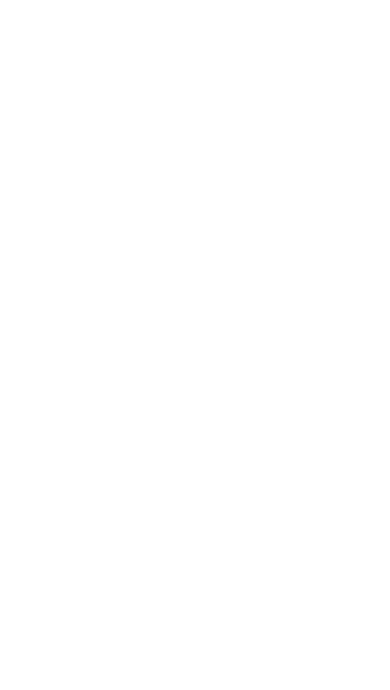
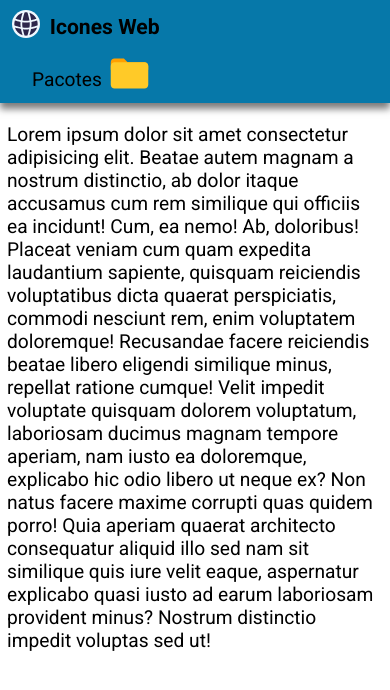
Before and after one commit to arthurferreira-dev/Testando-Icones, a plain HTML site: page index.html in a window 390 px wide. Drawn offline with Linux system fonts and the light colour scheme.

Commit message:
alpha v1.0

```diff
--- /dev/null
+++ b/css/fontes-css/roboto.css
@@ -0,0 +1,16 @@
+@charset "UTF-8";
+
+/*Roboto Google Fonts*/
+@import url('https://fonts.googleapis.com/css2?family=Roboto:ital,wght@0,100..900;1,100..900&display=swap');
+
+/*Em caso de error do sistema do Google Fonts*/
+@font-face {
+    font-family: 'Roboto v2';
+    src: url('../fonts/roboto/Roboto-Regular.ttf') format(truetype);
+    font-style: normal;
+    font-weight: normal;
+}
+
+:root {
+    --roboto: 'Roboto', 'Roboto v2', Arial, Helvetica, sans-serif;
+}
--- a/css/index.css
+++ b/css/index.css
@@ -1,4 +1,5 @@
 @charset "UTF-8";
+@import url('fontes-css/roboto.css');
 
 * {
     margin: 0px;
@@ -6,8 +7,67 @@
     box-sizing: border-box;
 }
 
+body {
+    font-family: var(--roboto);
+    font-size: 1.4em;
+}
+
 header {
     position: sticky;
     top: 0;
     z-index: 100;
+    padding: 12px;
+    background-color: #0678a9;
+    margin-bottom: 20px;
+    border: none;
 }
+
+header > * { /* Tudo que estiver dentro do 'header' */
+    display: inline;
+}
+
+header > h1#title-header {
+    text-align: left;
+    font-size: 1.35em;
+}
+
+header > img#icon-icweb {
+    height: 35px;
+    background-color: #f0f8ff;
+    border-radius: 50%; /* Arredondamento PERFEITO! */
+    margin-right: 5px;
+    margin-top: -2px;
+    margin-bottom: -4px;
+}
+
+header > img#icon-icweb:hover {
+    cursor: pointer;
+}
+
+img#folder {
+    margin-bottom: -10px;
+    height: 45px;
+}
+
+img#folder:hover {
+    cursor: pointer;
+}
+
+main {
+    margin: 7px;
+}
+
+nav.navbar > * {
+    display: inline;
+    margin-left: 35px;
+}
+
+a {
+    text-decoration: none;
+    color: #000;
+    transition-duration: .36s;
+}
+
+a:hover {
+    color: #fff;
+}
--- /dev/null
+++ b/css/media-query/index.css
@@ -0,0 +1,52 @@
+@charset "UTF-8";
+
+@media screen and (min-width: 320px) and (max-width: 480px) {
+    body {
+        font-size: 1.2em;
+    }
+
+    header {
+        box-shadow: 0px 6px 7px #00000084;
+    }
+
+    header > * {
+        display: block;
+    }
+
+    header > h1#title-header {
+        display: inline;
+        text-align: left;
+        font-size: 1.1em;
+    }
+
+    header > img#icon-icweb {
+        display: inline;
+        height: 28px;
+    }
+
+    nav.navbar > * {
+        display: block;
+        margin-left: 20px;
+        margin-top: 12px;
+    }
+}
+/*768px e 1023px*/
+@media screen and (min-width: 768px) and (max-width: 1024px) {
+    body {
+        font-size: 1.3em;
+    }
+
+    header > h1#title-header {
+        text-align: left;
+        font-size: 1.25em;
+    }
+
+    header > img#icon-icweb {
+        height: 30px;
+    }
+
+    nav.navbar > * {
+        display: inline;
+        margin-left: 14px;
+    }
+}
--- a/index.html
+++ b/index.html
@@ -5,13 +5,25 @@
     <meta name="viewport" content="width=device-width, initial-scale=1.0">
     <title>Testando Icones</title>
     <link rel="stylesheet" href="css/index.css">
+    <link rel="stylesheet" href="css/media-query/index.css">
 </head>
 <body>
     <header>
-
+        <img src="icons/logos/website.svg" alt="Icon - Icones Web" id="icon-icweb">
+        <h1 id="title-header">Icones Web</h1>
+        <nav class="navbar">
+            <li>
+                <a href="index.html">Pacotes</a>
+                <img src="icons/folder.svg" alt="Folder Icon" id="folder" ondblclick="Folder()" onclick="UnFolder()">
+            </li>
+        </nav>
     </header>
     <main>
-
+        <p>Lorem ipsum dolor sit amet consectetur adipisicing elit. Beatae autem magnam a nostrum distinctio, ab dolor itaque accusamus cum rem similique qui officiis ea incidunt! Cum, ea nemo! Ab, doloribus!
+        Placeat veniam cum quam expedita laudantium sapiente, quisquam reiciendis voluptatibus dicta quaerat perspiciatis, commodi nesciunt rem, enim voluptatem doloremque! Recusandae facere reiciendis beatae libero eligendi similique minus, repellat ratione cumque!
+        Velit impedit voluptate quisquam dolorem voluptatum, laboriosam ducimus magnam tempore aperiam, nam iusto ea doloremque, explicabo hic odio libero ut neque ex? Non natus facere maxime corrupti quas quidem porro!
+        Quia aperiam quaerat architecto consequatur aliquid illo sed nam sit similique quis iure velit eaque, aspernatur explicabo quasi iusto ad earum laboriosam provident minus? Nostrum distinctio impedit voluptas sed ut!</p>
     </main>
 </body>
+<script src="js/icons.js"></script>
 </html>
--- /dev/null
+++ b/js/icons.js
@@ -0,0 +1,10 @@
+function Folder() {
+    let folder = document.getElementById('folder')
+
+    folder.src = 'icons/opened-folder.svg'
+}
+function UnFolder() {
+    let folder = document.getElementById('folder')
+
+    folder.src = 'icons/folder.svg'
+}
```
Also changed, not shown: fonts/roboto/NOTICE.txt (added), fonts/roboto/Roboto-Black.ttf (added), fonts/roboto/Roboto-BlackItalic.ttf (added), fonts/roboto/Roboto-Bold.ttf (added), fonts/roboto/Roboto-BoldItalic.ttf (added), fonts/roboto/Roboto-Italic.ttf (added), fonts/roboto/Roboto-Light.ttf (added), fonts/roboto/Roboto-LightItalic.ttf (added), fonts/roboto/Roboto-Medium.ttf (added), fonts/roboto/Roboto-MediumItalic.ttf (added), fonts/roboto/Roboto-Regular.ttf (added), icons/folder.svg (added), icons/logos/iconduck.jpg (added), icons/logos/website.svg (added), 1 more files.
